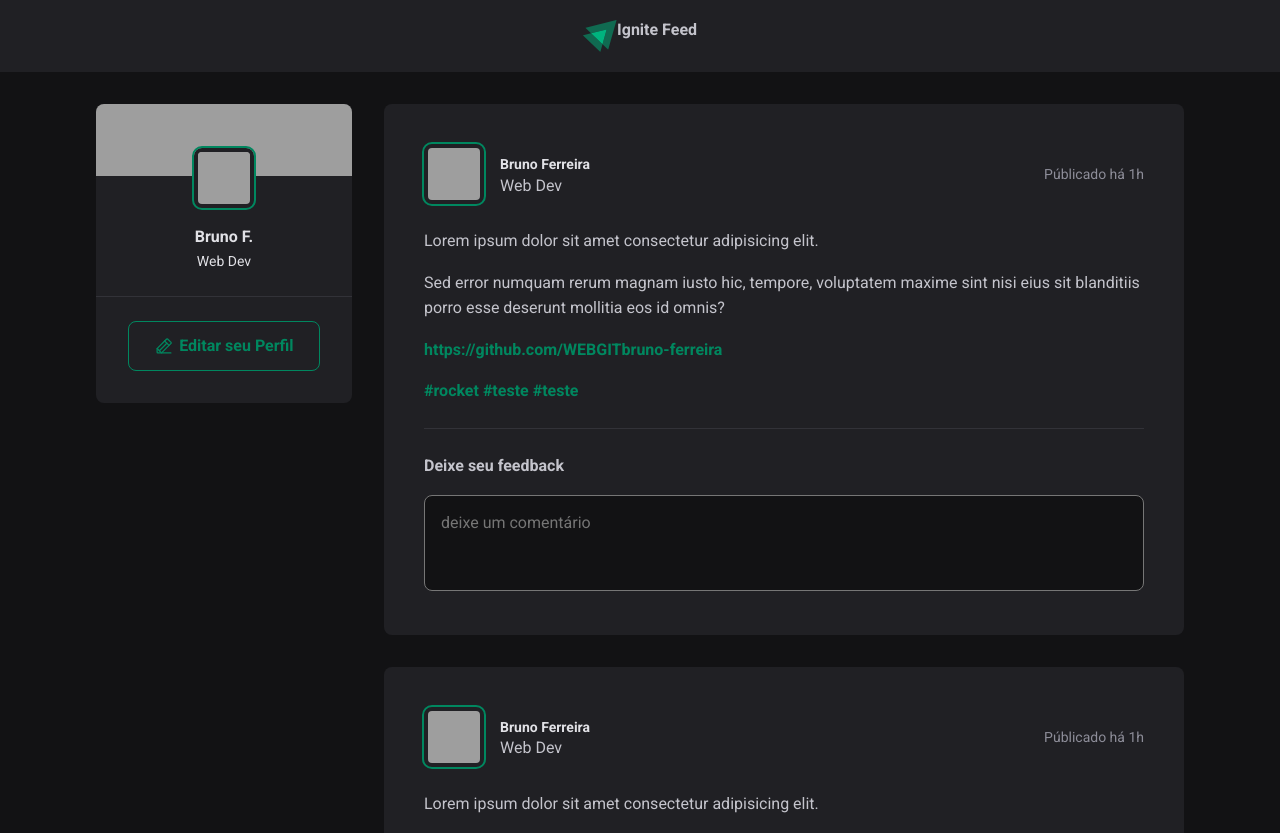
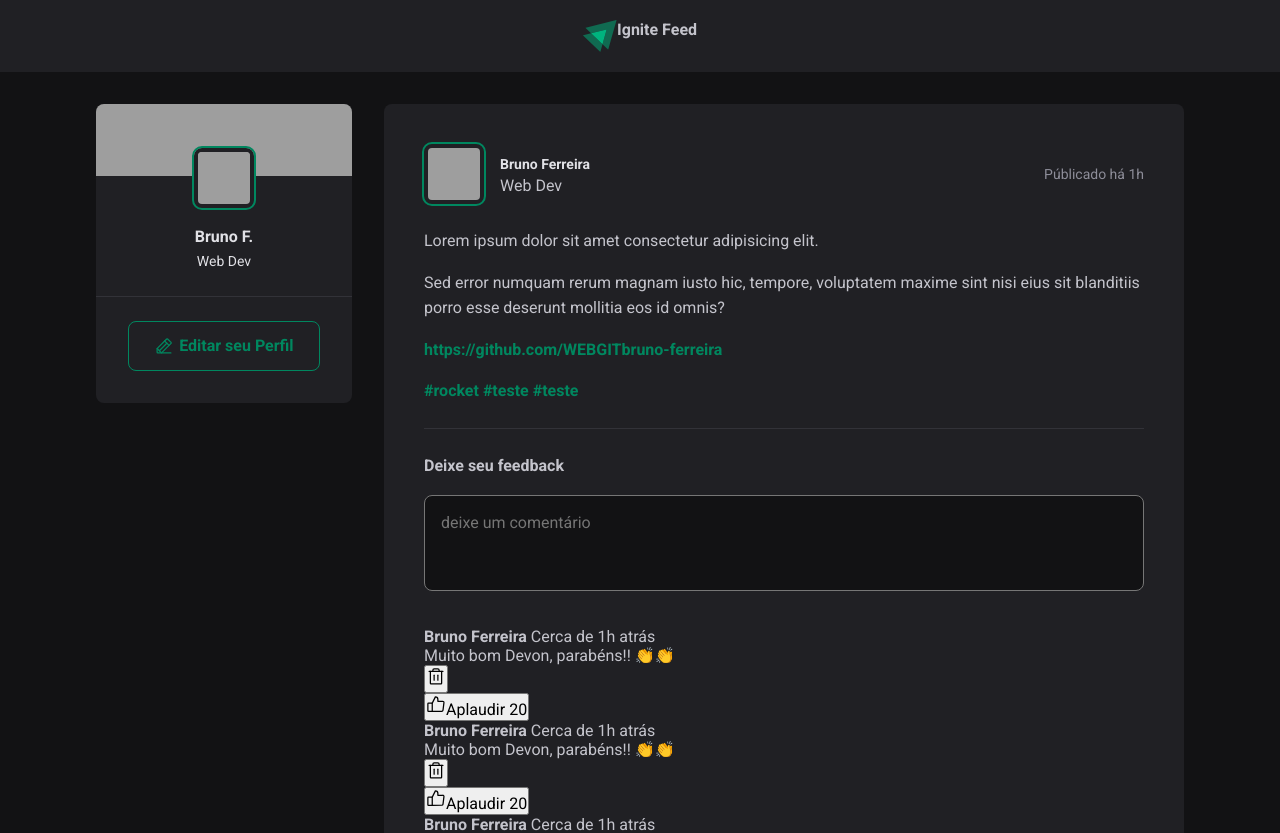
Before and after one commit to WEBGITbruno-ferreira/2023Ignite, a React (Vite) app in the folder aulas/reactjs/aulas/01-fundamentos-reactjs/: page / in a window 1280 px wide. Shown: the top 833 px of the page. Built offline with nearby package versions, Linux system fonts and the light colour scheme; grey boxes are pictures that could not be loaded.

Commit message:
Criado estrutura dos comentário com HTML  fixo

```diff
--- a/aulas/reactjs/aulas/01-fundamentos-reactjs/src/App.jsx
+++ b/aulas/reactjs/aulas/01-fundamentos-reactjs/src/App.jsx
@@ -1,6 +1,7 @@
 import { Header } from "./components/Header";
 import { Post } from "./components/Post";
 import { SideBar } from "./components/Sidebar";
+
 
 import "./global.css";
 import styles from "./components/App.module.css";
@@ -23,6 +24,7 @@ export function App() {
             author="Bruno 2"
             content="Lorem ipsum dolor sit amet consectetur, adipisicing elit. Odit molestiae debitis voluptatem laudantium id, nulla excepturi blanditiis, magni nam quod velit nisi corrupti reiciendis consequuntur incidunt tempore doloribus amet aspernatur."
           />
+
         </main>
       </div>
     </>
--- /dev/null
+++ b/aulas/reactjs/aulas/01-fundamentos-reactjs/src/components/Comment.jsx
@@ -0,0 +1,39 @@
+import { ThumbsUp, Trash } from 'phosphor-react'
+import styles from './Comment.module.css'
+
+export function Comment () {
+
+  return (
+
+  <div className={styles.comment}>
+        <a href="https://github.com/WEBGITbruno-ferreira"> </a>
+
+     <div className={styles.commentBox}>
+          <div className={styles.commentContent}></div>
+          <header>
+              <div className={styles.authorAndTime}></div>
+              <strong>Bruno Ferreira</strong>
+              <time title="2022-05-11 as 8h:00m" dateTime="2022-05-11 08:00:00"> Cerca de 1h atrás </time>
+
+          </header>
+
+          <p>Muito bom Devon, parabéns!! 👏👏</p>
+
+     </div>
+
+     <button title='Deletar'>
+        <Trash size={20}/>
+     </button>
+
+     <footer>
+     <button>
+        <ThumbsUp size={20}/>
+        Aplaudir <span> 20 </span>
+     </button>
+
+     </footer>
+
+  </div>
+
+  )
+}
--- a/aulas/reactjs/aulas/01-fundamentos-reactjs/src/components/Post.jsx
+++ b/aulas/reactjs/aulas/01-fundamentos-reactjs/src/components/Post.jsx
@@ -1,3 +1,4 @@
+import { Comment } from "./Comment";
 import styles from "./Post.module.css";
 
 export function Post() {
@@ -51,6 +52,13 @@ export function Post() {
         <button type="submit">  Publicar</button>
         </footer>
       </form>
+
+
+      <div className={styles.commentList}>
+         <Comment/>
+         <Comment/>
+         <Comment/>
+      </div>
     </article>
   );
 }
--- a/aulas/reactjs/aulas/01-fundamentos-reactjs/src/components/Post.module.css
+++ b/aulas/reactjs/aulas/01-fundamentos-reactjs/src/components/Post.module.css
@@ -135,3 +135,8 @@ border-top: 1px solid var(--gray-600);
   max-height: none;
 
  }
+
+
+ .commentList {
+   margin-top: 2rem;
+ }
```
Also changed, not shown: aulas/reactjs/aulas/01-fundamentos-reactjs/src/components/Comment.module.css (added).
